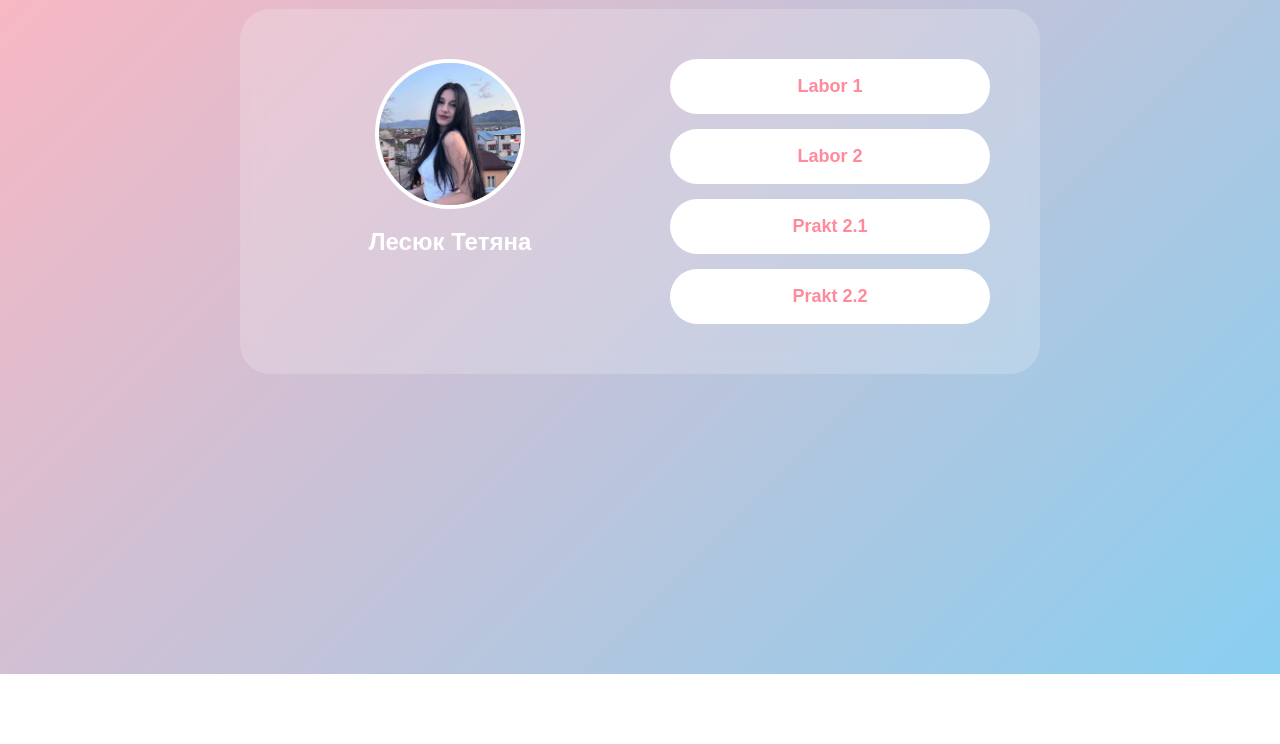
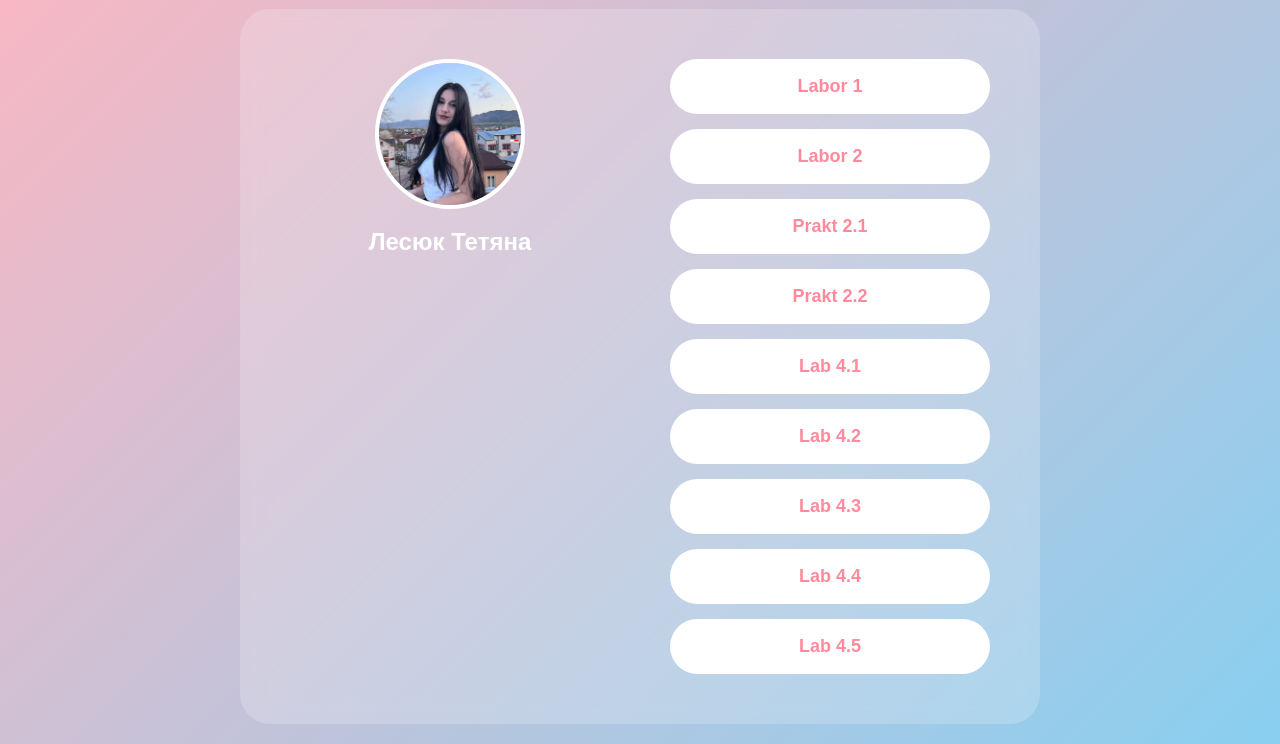
Before and after one commit to Tetianna02/tetianalesiuk.github.io, a plain HTML site: page index.html in a window 1280 px wide. Shown: the part 126-870 px from the top of the page. Before the commit the page ends 800 px from the top, so only its background shows below. Drawn offline with Linux system fonts and the light colour scheme.

Commit message:
Update index.html

```diff
--- a/index.html
+++ b/index.html
@@ -21,6 +21,11 @@
                 <a href="lab-2/index.html" class="btn">Labor 2</a>
                 <a href="PR-2/task_lemon/index.html" class="btn">Prakt 2.1</a>
                 <a href="PR-2/task_mriya/index.html" class="btn">Prakt 2.2</a>
+                <a href="lab-4/task1/index.html" class="btn">Lab 4.1</a>
+                <a href="lab-4/task2/index.html" class="btn">Lab 4.2</a>
+                <a href="lab-4/task3/index.html" class="btn">Lab 4.3</a>
+                <a href="lab-4/task4/index.html" class="btn">Lab 4.4</a>
+                <a href="lab-4/task5/index.html" class="btn">Lab 4.5</a>
             </div>
         </div>
     </div>
```
